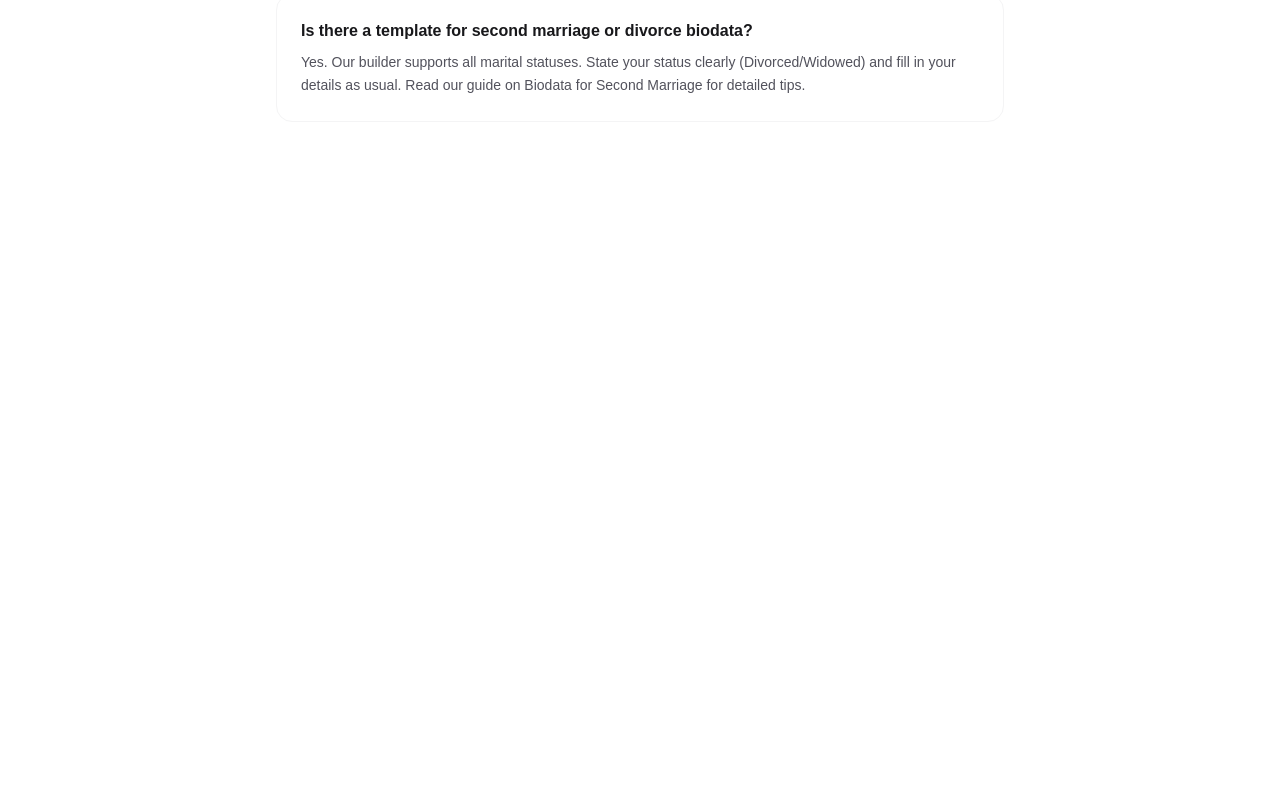
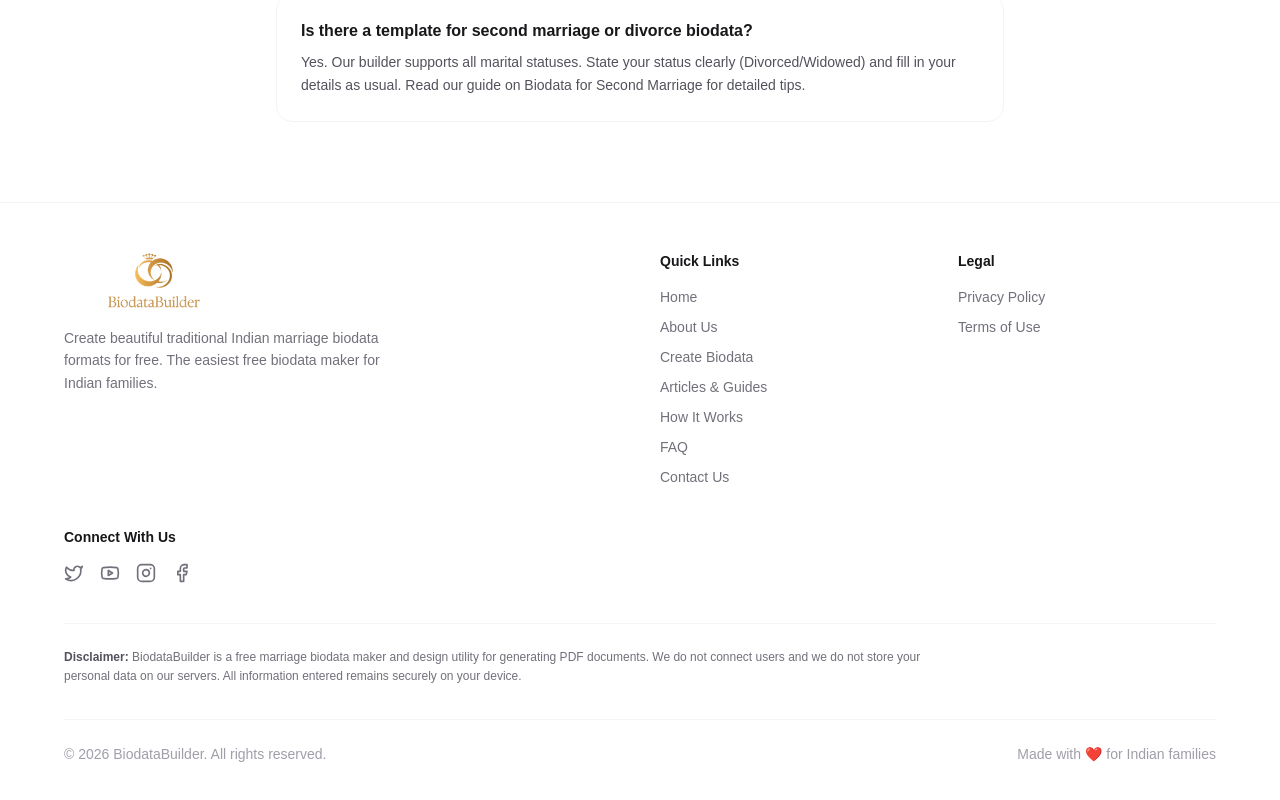
Before and after one commit to biodatabuilderapp-rajank/biodata, a Next.js app: page /create in a window 1280 px wide. Shown: the part 6829-7629 px from the top of the page. Before the commit the page ends 7031 px from the top, so only its background shows below. Built offline with nearby package versions, Linux system fonts and the light colour scheme.

Commit message:
UX: Add SiteFooter to /create page

```diff
--- a/src/app/create/page.tsx
+++ b/src/app/create/page.tsx
@@ -1,5 +1,6 @@
 import type { Metadata } from "next";
 import CreatePageClient from "./_CreatePage";
+import SiteFooter from "@/components/SiteFooter";
 import Link from "next/link";
 
 export const metadata: Metadata = {
@@ -330,6 +331,7 @@ export default function CreatePage() {
         </section>
 
       </div>
+      <SiteFooter />
     </>
   );
 }
```
